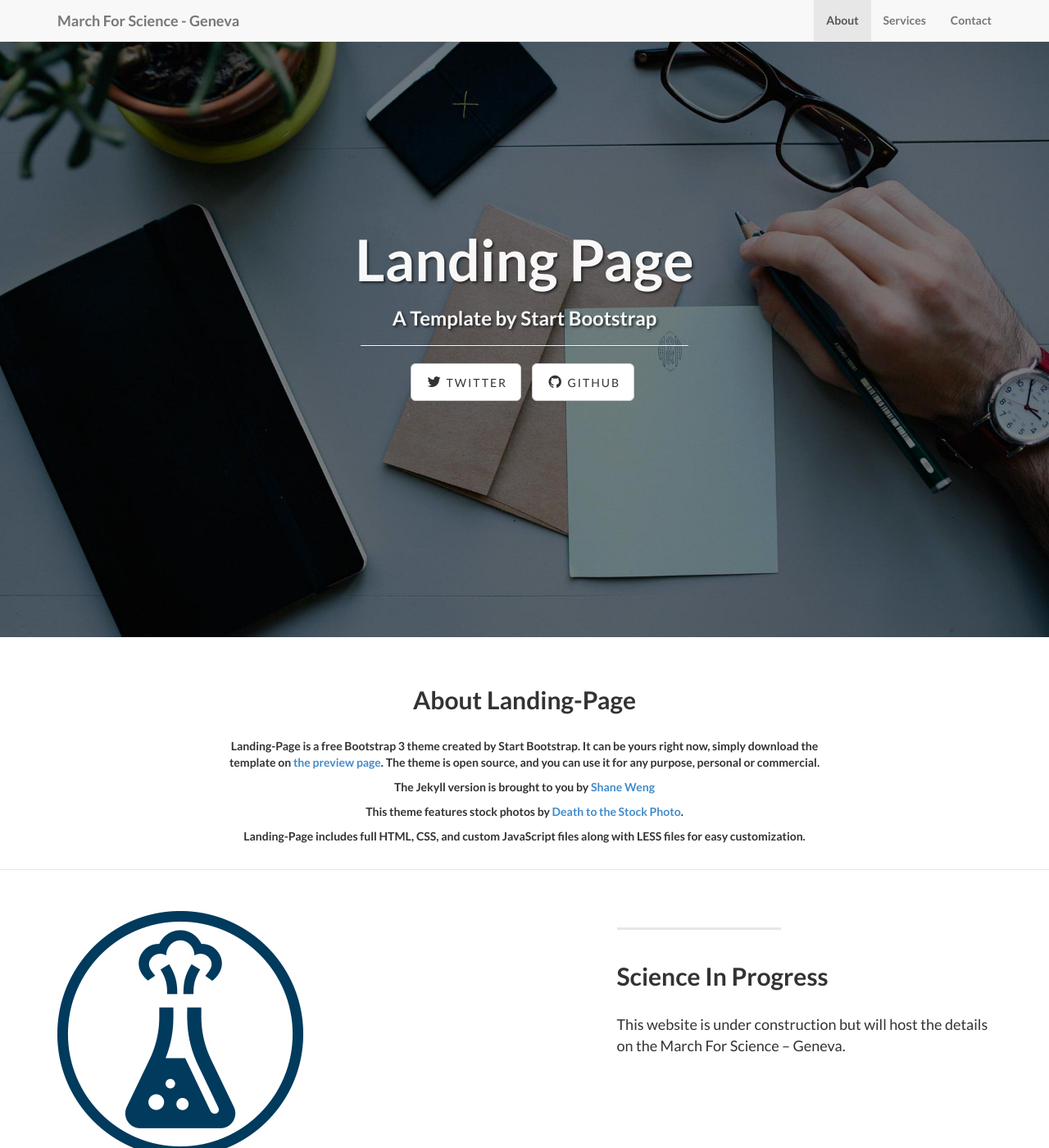
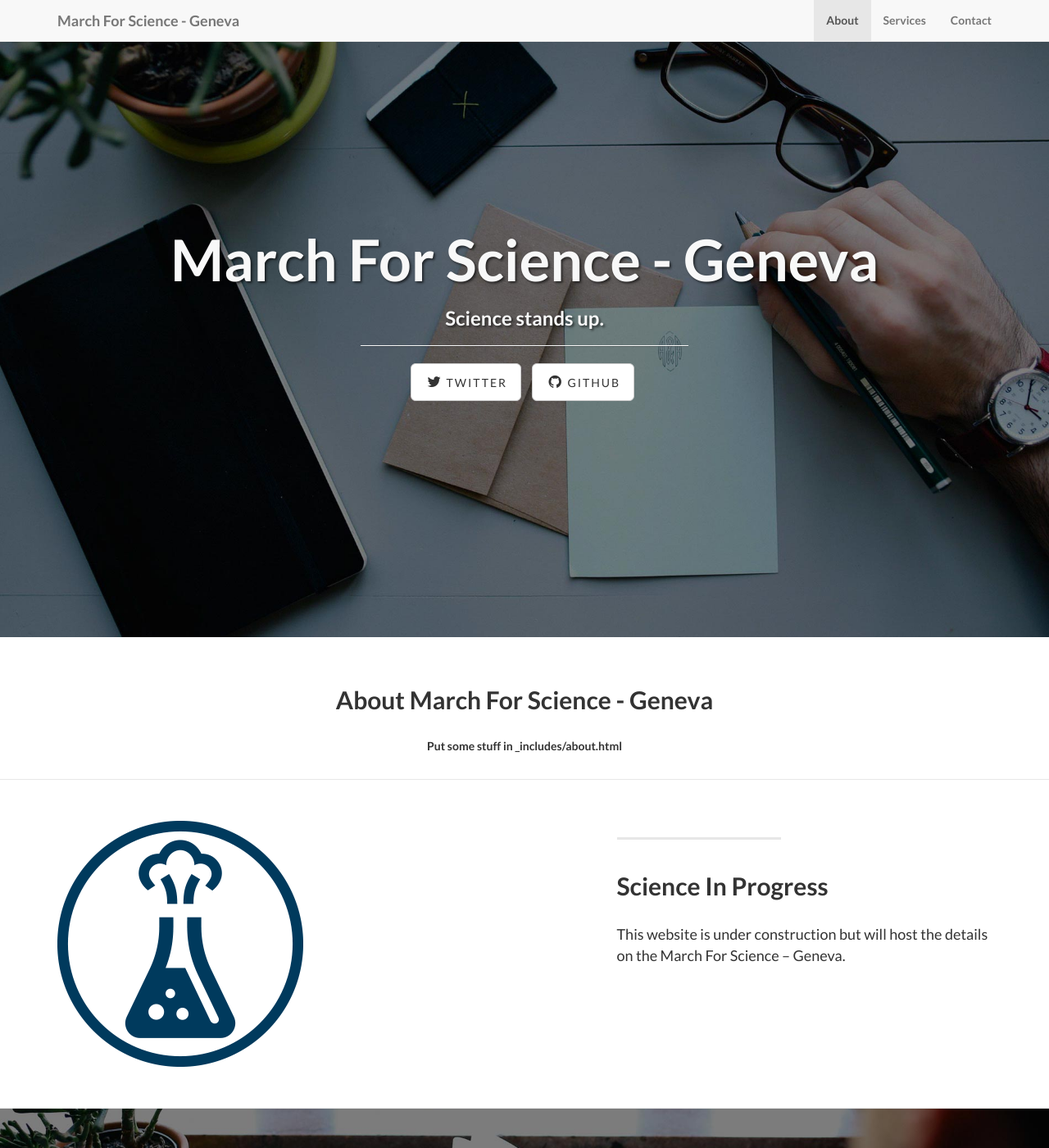
Before and after one commit to marchforsciencegeneva/marchforsciencegeneva.github.io, a Jekyll site: the page built from index.html, in a window 1280 px wide and 1400 px high. Shown: the whole window at 82% size. Built offline with Jekyll 4.4.1, drawn with Linux system fonts in a browser that asks for light colours.

Commit message:
update with more details

```diff
--- a/_includes/about.html
+++ b/_includes/about.html
@@ -3,12 +3,9 @@
         <div class="row">
             <div class="col-lg-8 col-lg-offset-2">
               <br/><br/>
-              <h2>About Landing-Page</h2>
+              <h2>About March For Science - Geneva</h2>
               <br/>
-                <p>Landing-Page is a free Bootstrap 3 theme created by Start Bootstrap. It can be yours right now, simply download the template on <a href="http://startbootstrap.com/template-overviews/landing-page/">the preview page</a>. The theme is open source, and you can use it for any purpose, personal or commercial.</p>
-                <p>The Jekyll version is brought to you by <a href="https://github.com/swcool">Shane Weng</a></p>
-                <p>This theme features stock photos by <a href="http://join.deathtothestockphoto.com//">Death to the Stock Photo</a>.</p>
-                <p>Landing-Page includes full HTML, CSS, and custom JavaScript files along with LESS files for easy customization.</p>
+                <p>Put some stuff in _includes/about.html</p>
                 <br/>
               </div>
         </div>
--- a/index.html
+++ b/index.html
@@ -1,5 +1,5 @@
 ---
 layout: default
-title: Landing Page
-subTitle: A Template by Start Bootstrap
+title: March For Science - Geneva
+subTitle: Science stands up.
 ---
```
Also changed, not shown: _includes/header.html (line endings or trailing spaces).
